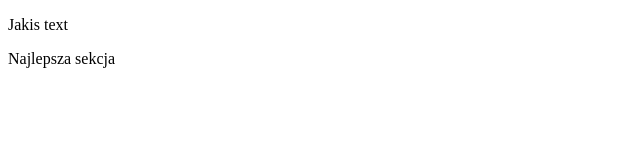
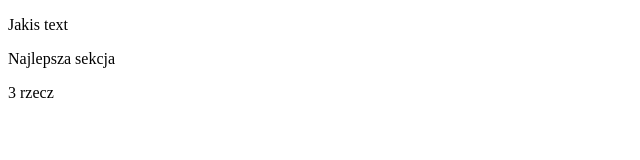
Before and after one commit to MarkFicht/todo-list-team, a plain HTML site: page text.html in a window 1280 px wide. Shown: the full height of the page, 0-640 px from the left. Drawn offline with Linux system fonts and the light colour scheme.

Commit message:
new p in junlek on b. marek

```diff
--- a/text.html
+++ b/text.html
@@ -16,6 +16,7 @@
 
         <p>Jakis text</p>
         <p>Najlepsza sekcja</p>
+        <p>3 rzecz</p>
 
     </section>
 
```
